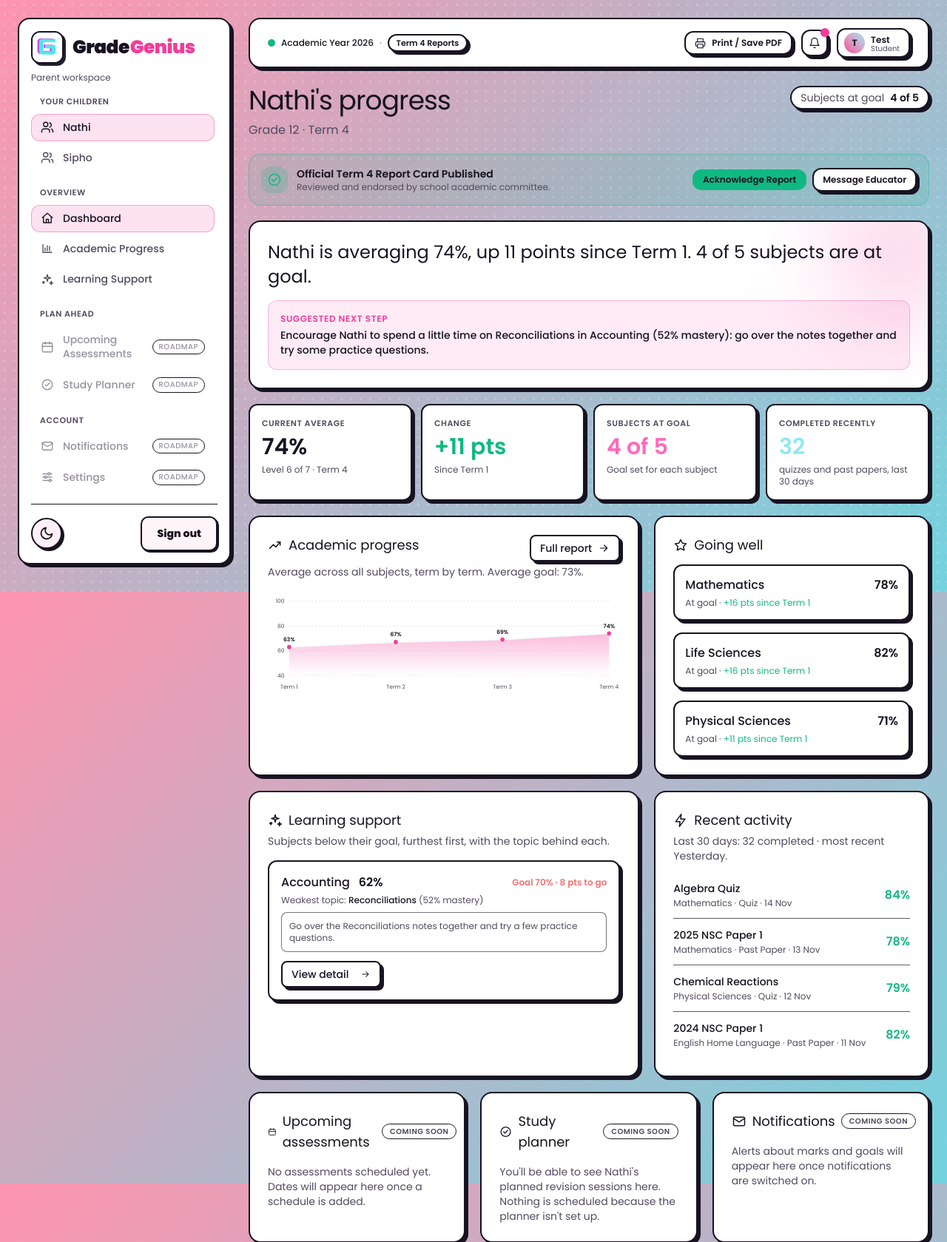
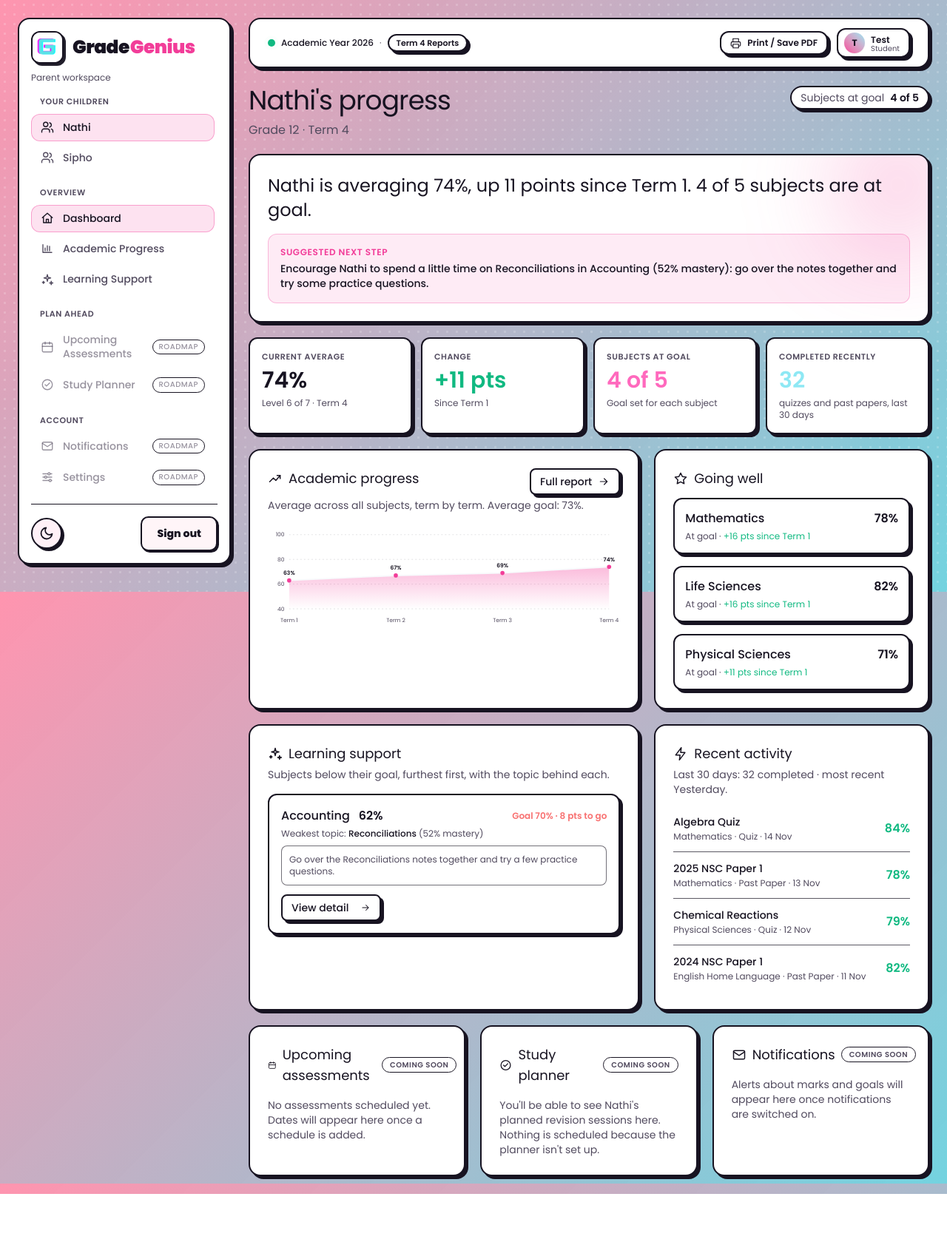
Before and after one commit to Nathi776/GradeGenius_Report, a Laravel app: page /parent in a window 1280 px wide. Shown: the top 1679 px of the page at 74% size. After the commit the page ends 1614 px from the top, so only its background shows below. Run offline with Laravel 12, Linux system fonts and the light colour scheme; a user stored in the database is signed in; data comes from the database, SQL or seed files in the repository; style sheets or scripts are compiled from the project's sources.

Commit message:
Remove placeholder actions that imply real features; label admin demo data
- Parent home: drop the hard-coded 'Report Card Published' banner whose
  Acknowledge button saved nothing and whose mailto used an invented address.
- Workspace header: drop the notification bell and fake 'new' dropdown until
  notifications exist.
- Administrator dashboard: add a Demo data badge, since every figure is
  hard-coded.

Co-Authored-By: Claude Sonnet 5.5 <noreply@anthropic.com>
Claude-Session: https://claude.ai/code/session_01PNF478DE5M65wmD8gi8wzz

```diff
--- a/resources/views/administrator/reports.blade.php
+++ b/resources/views/administrator/reports.blade.php
@@ -20,6 +20,7 @@
                 <p class="mt-2 text-muted">School-wide academic performance, NSC matric projections, and departmental intelligence.</p>
             </div>
             <div class="flex items-center gap-2">
+                <span class="shrink-0 whitespace-nowrap rounded-full border border-line px-2.5 py-0.5 text-[10px] font-semibold uppercase tracking-wider text-muted">Demo data</span>
                 <span class="inline-flex items-center gap-2 rounded-full border border-line bg-card-2 px-3 py-1 text-sm text-ink">
                     <span class="text-muted">Total Learners</span>
                     <strong class="font-semibold text-ink">{{ number_format($snap['total_learners']) }}</strong>
--- a/resources/views/partials/workspace-header.blade.php
+++ b/resources/views/partials/workspace-header.blade.php
@@ -34,28 +34,6 @@
             <span class="sm:hidden">Print</span>
         </button>
 
-        {{-- Notification Indicator --}}
-        <div class="relative group">
-            <button type="button" aria-label="Notifications"
-                class="relative inline-flex size-9 items-center justify-center rounded-xl border border-line bg-card-2 text-ink transition hover:border-brand/40 focus-visible:outline-2 focus-visible:outline-blue">
-                @include('partials.icon', ['name' => 'bell', 'size' => 16])
-                <span class="absolute -top-1 -right-1 flex size-3">
-                    <span class="absolute inline-flex h-full w-full animate-ping rounded-full bg-brand opacity-75"></span>
-                    <span class="relative inline-flex size-3 rounded-full bg-brand"></span>
-                </span>
-            </button>
-            <div class="invisible group-hover:visible absolute right-0 top-full mt-2 w-72 rounded-xl border border-line bg-card p-3 shadow-xl z-50 text-xs">
-                <p class="font-semibold text-ink border-b border-line pb-2 mb-2 flex items-center justify-between">
-                    <span>Notifications</span>
-                    <span class="text-[10px] text-muted font-normal">1 new</span>
-                </p>
-                <div class="rounded-lg bg-card-2 p-2">
-                    <p class="font-medium text-ink">Term 4 Results Published</p>
-                    <p class="mt-0.5 text-muted">All subject marks and diagnostic insights have been verified.</p>
-                </div>
-            </div>
-        </div>
-
         {{-- User Profile Pill --}}
         <div class="flex items-center gap-2 rounded-xl border border-line bg-card-2 pl-2 pr-3 py-1">
             <div class="flex size-7 shrink-0 items-center justify-center rounded-full bg-gradient-to-tr from-brand to-sky text-xs font-bold text-white shadow-xs">
--- a/resources/views/reports/parent-home.blade.php
+++ b/resources/views/reports/parent-home.blade.php
@@ -28,29 +28,6 @@
                 </span>
             </div>
         </header>
-
-        {{-- Parent Action / Report Sign-Off Banner --}}
-        <div class="no-print flex flex-wrap items-center justify-between gap-3 rounded-2xl border border-good/40 bg-good/10 p-4">
-            <div class="flex items-center gap-3">
-                <span class="flex size-9 shrink-0 items-center justify-center rounded-xl bg-good/20 text-good">
-                    @include('partials.icon', ['name' => 'check-circle', 'size' => 20])
-                </span>
-                <div>
-                    <p class="font-semibold text-ink text-sm">Official Term 4 Report Card Published</p>
-                    <p class="text-xs text-muted">Reviewed and endorsed by school academic committee.</p>
-                </div>
-            </div>
-            <div class="flex items-center gap-2">
-                <button type="button" onclick="this.innerText='✓ Acknowledged'; this.classList.remove('bg-good'); this.classList.add('bg-good/20', 'text-good')"
-                    class="rounded-xl bg-good px-3.5 py-1.5 text-xs font-semibold text-white transition hover:opacity-90">
-                    Acknowledge Report
-                </button>
-                <a href="mailto:educators@gradegenius.org?subject=Parent%20Inquiry%20regarding%20{{ $child['first_name'] }}"
-                    class="rounded-xl border border-line bg-card px-3 py-1.5 text-xs font-semibold text-ink transition hover:border-brand/40">
-                    Message Educator
-                </a>
-            </div>
-        </div>
 
         <div class="grid gap-5 lg:grid-cols-12">
             {{-- 1. The answer first --}}
```
